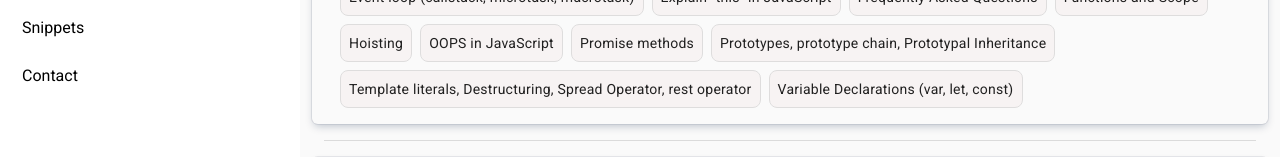
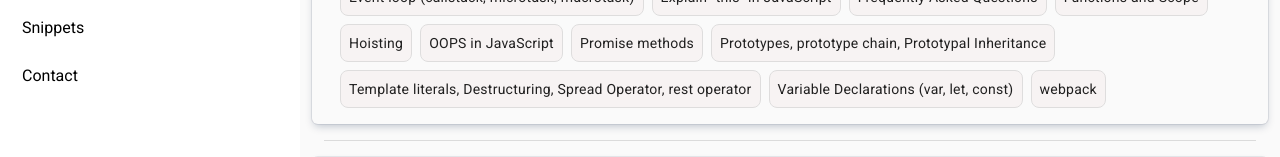
Before and after one commit to bittu1040/Learn-with-Bittu, an Angular app: page /javascript-articles in a window 1280 px wide. Shown: the part 310-467 px from the top of the page. Built offline with nearby package versions, Linux system fonts and the light colour scheme.

Commit message:
webpack in javascript

```diff
--- a/src/app/components/javascript-articles/javascript-articles.component.html
+++ b/src/app/components/javascript-articles/javascript-articles.component.html
@@ -199,7 +199,9 @@
             <p><strong>defer:</strong> The `defer` attribute, similar to `async`, also allows the script to be fetched asynchronously. However, scripts with the `defer` attribute will only be executed after the HTML document has been fully parsed. Scripts with `defer` maintain their order of execution as they appear in the document.</p>
             <p>Using `async` and `defer` attributes can help improve page loading performance by allowing scripts to be loaded in parallel with other resources without blocking rendering or delaying the document's interactive state.</p>
         </div>
-    </div><div class="row mt-3" id="event-delegation-and-event-propagation">
+    </div>
+
+    <div class="row mt-3" id="event-delegation-and-event-propagation">
         <div class="col">
             <h2 [ngClass]="{ 'active-topic': activeTopicId === 'event-delegation-and-event-propagation' }">19. Event Delegation and Event Propagation ?</h2>
             <p>Event delegation and event propagation are related concepts in web development, but they address different aspects of handling events in the DOM.</p>
@@ -273,6 +275,14 @@
         </div>
     </div>
 
+    <div class="row mt-3" id="webpack">
+        <div class="col">
+            <h2 [ngClass]="{ 'active-topic': activeTopicId === 'webpack' }">25. Webpack Basics</h2>
+            <p>Webpack is a popular module bundler for JavaScript applications, widely used in modern web development workflows. It provides a powerful set of features for managing and optimizing assets, including JavaScript files, CSS stylesheets, images, and more.</p>
+        </div>
+    </div>
+
+
 
     <div class="row mt-3" id="frequently-asked-questions">
         <div class="col">
--- a/src/app/shared/topics.ts
+++ b/src/app/shared/topics.ts
@@ -63,6 +63,7 @@ export const listOfQuestions: InterviewTopic[] = [
   { id: 'debounce-and-throttle', name: 'Debounce and Throttle', category: 'javascript', difficulty: 'medium', showDescription: false },
   { id: 'oops-in-javascript', name: 'OOPS in JavaScript', category: 'javascript', difficulty: 'medium', showDescription: false },
   { id: 'design-pattern-in-javscript', name: "Design Pattern in JavaScript", category: 'javascript', difficulty: 'easy', showDescription: false },
+  { id: 'webpack', name: "webpack", category: 'javascript', difficulty: 'easy', showDescription: false },
   { id: 'deep-copy-shallow-copy', name: "Deep Copy and Shallow Copy", category: 'javascript', difficulty: 'easy', showDescription: false },
   { id: 'frequently-asked-questions', name: 'Frequently Asked Questions', category: 'javascript', difficulty: 'easy', showDescription: false },
 
```
